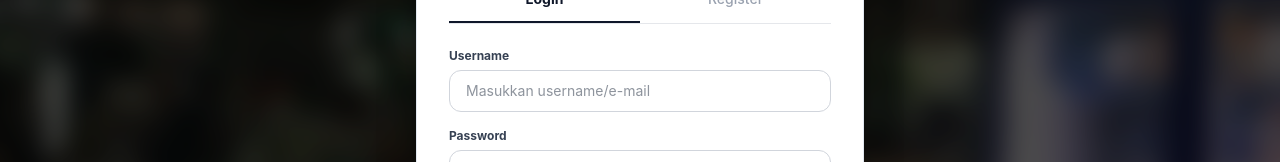
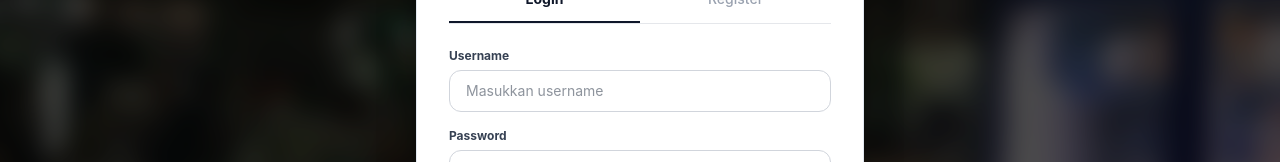
Before and after one commit to Dimar-I-T/kantekuy, a Next.js app: page /auth/login in a window 1280 px wide. Shown: the part 296-458 px from the top of the page. Built offline with nearby package versions, Linux system fonts and the light colour scheme; no server answers.

Commit message:
mengganti placeholder login

```diff
--- a/app/auth/login/page.tsx
+++ b/app/auth/login/page.tsx
@@ -86,7 +86,7 @@ export default function LoginPage() {
                   required
                   value={username}
                   onChange={(e) => setUsername(e.target.value)}
-                  placeholder="Masukkan username/e-mail"
+                  placeholder="Masukkan username"
                   className="w-full bg-white border border-gray-300 rounded-xl px-4 py-2.5 text-xs md:text-sm focus:ring-2 focus:ring-[#0F172A] focus:border-[#0F172A] outline-none transition-all"
                 />
               </div>
```
